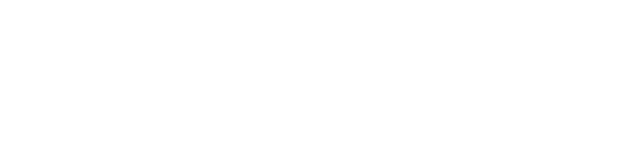
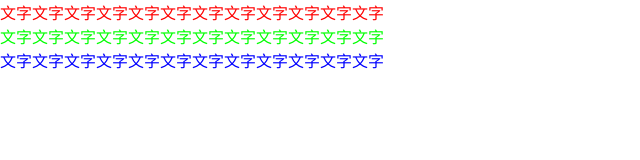
Before and after one commit to mrliangtec/wechat_class_sources, a plain HTML site: page Day2/index.html in a window 1280 px wide. Shown: the whole page, without its empty margins (0-640 px from the left). Drawn offline with Linux system fonts and the light colour scheme.

Commit message:
一点点代码

```diff
--- /dev/null
+++ b/Day2/index.css
@@ -0,0 +1,3 @@
+.p3 {
+    color: #00f;
+}
--- a/Day2/index.html
+++ b/Day2/index.html
@@ -5,11 +5,26 @@
     <meta charset="UTF-8">
     <meta http-equiv="X-UA-Compatible" content="IE=edge">
     <meta name="viewport" content="width=device-width, initial-scale=1.0">
-    <title>Document</title>
+    <title>Hello Html</title>
+    <link rel="stylesheet" href="index.css">
+    <style>
+        /* 内部样式 */
+
+        * {
+            padding: 0;
+            margin: 0;
+        }
+
+        p {
+            color: #f00;
+        }
+    </style>
 </head>
 
 <body>
-
+    <p>文字文字文字文字文字文字文字文字文字文字文字文字</p>
+    <p style="color: #0f0;">文字文字文字文字文字文字文字文字文字文字文字文字</p>
+    <p class="p3">文字文字文字文字文字文字文字文字文字文字文字文字</p>
 </body>
 
 </html>
```
